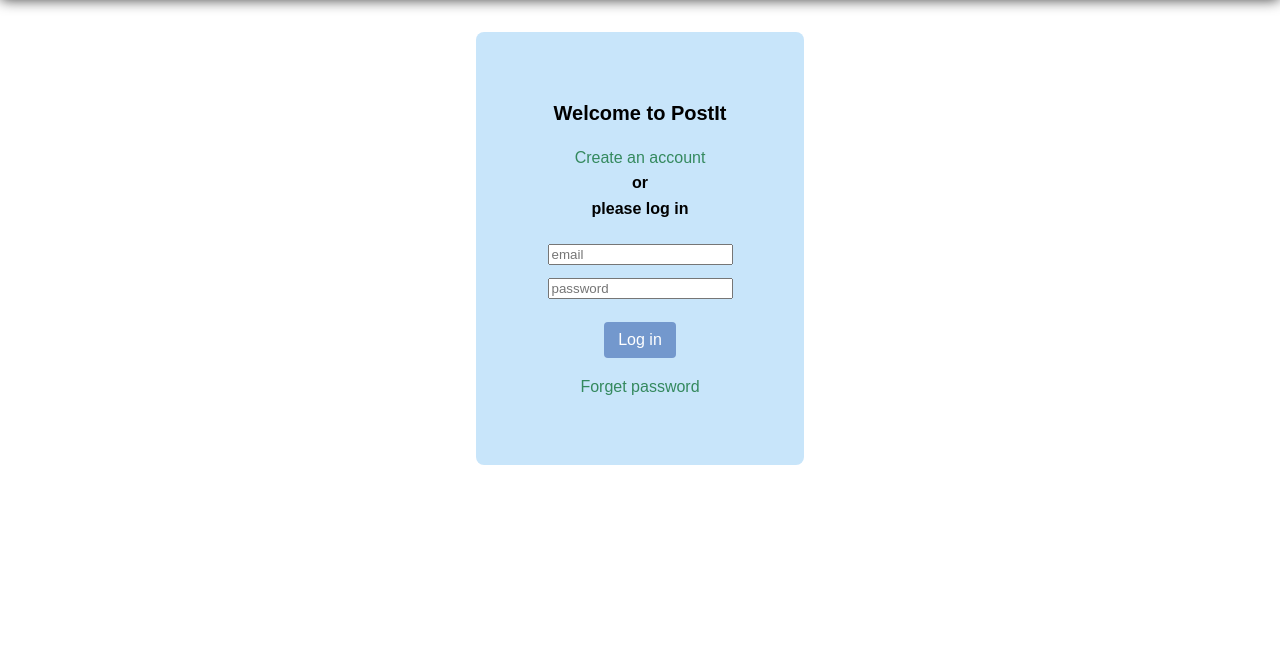
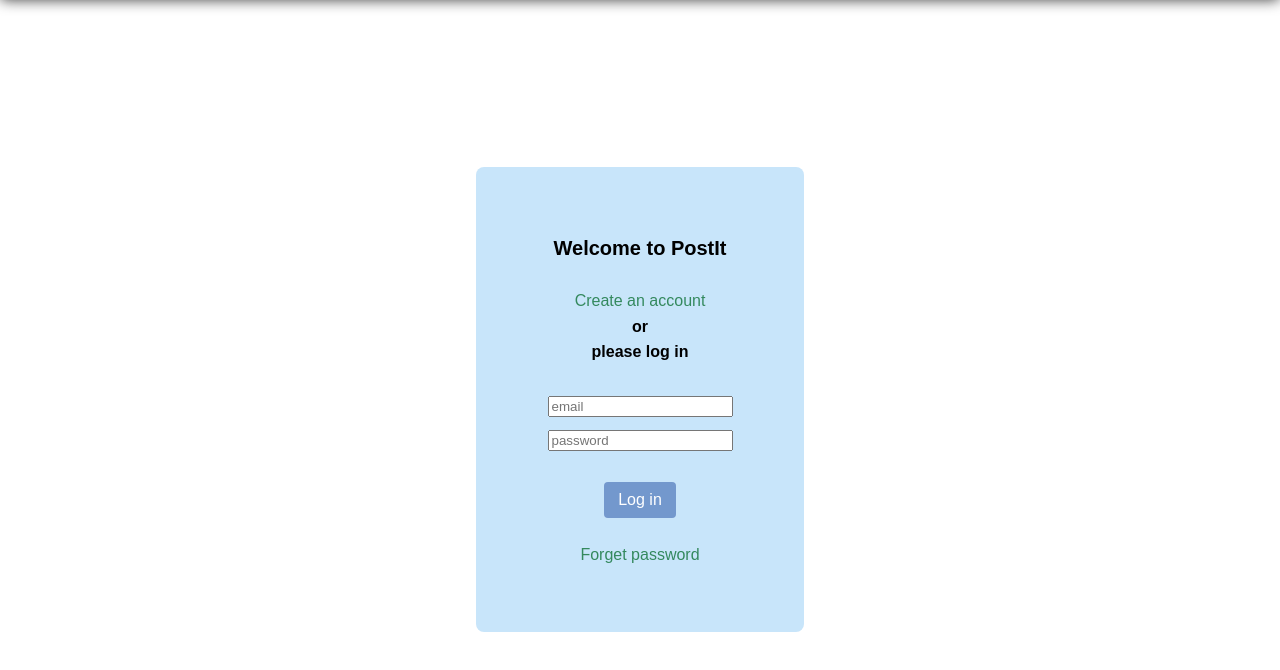
Before and after one commit to hedvig-a/webapp_project, a plain HTML site: page login.html in a window 1280 px wide. Shown: the part 76-746 px from the top of the page. Drawn offline with Linux system fonts and the light colour scheme.

Commit message:
login fixes

```diff
--- a/login.html
+++ b/login.html
@@ -29,7 +29,7 @@
 
     <section class="main fill">
         <div class="content-center">
-            <div class="login-card">
+            <div class="form-card">
                 <div class="login-row">
                    <h1 class="login-h1">Welcome to PostIt</h1>
                 </div>
--- a/res/css/style.css
+++ b/res/css/style.css
@@ -146,6 +146,7 @@
     flex: 1;
     display: flex;
     flex-direction: column;
+    height: 100%;
 }
 
 .content-center {
@@ -179,16 +180,7 @@
     padding: 0.5em;
     flex: 1;
 }
-.login-card {
-    padding: 4em;
-    background-color: var(--background-light);
-    border: 1px solid transparent;
-    border-radius: 8px;
-    display: flex;
-    flex-direction: column;
-    gap: 1em;
-    max-width: 40em;
-}
+
 .login-row {
     display: flex;
     flex-direction: column;
```
